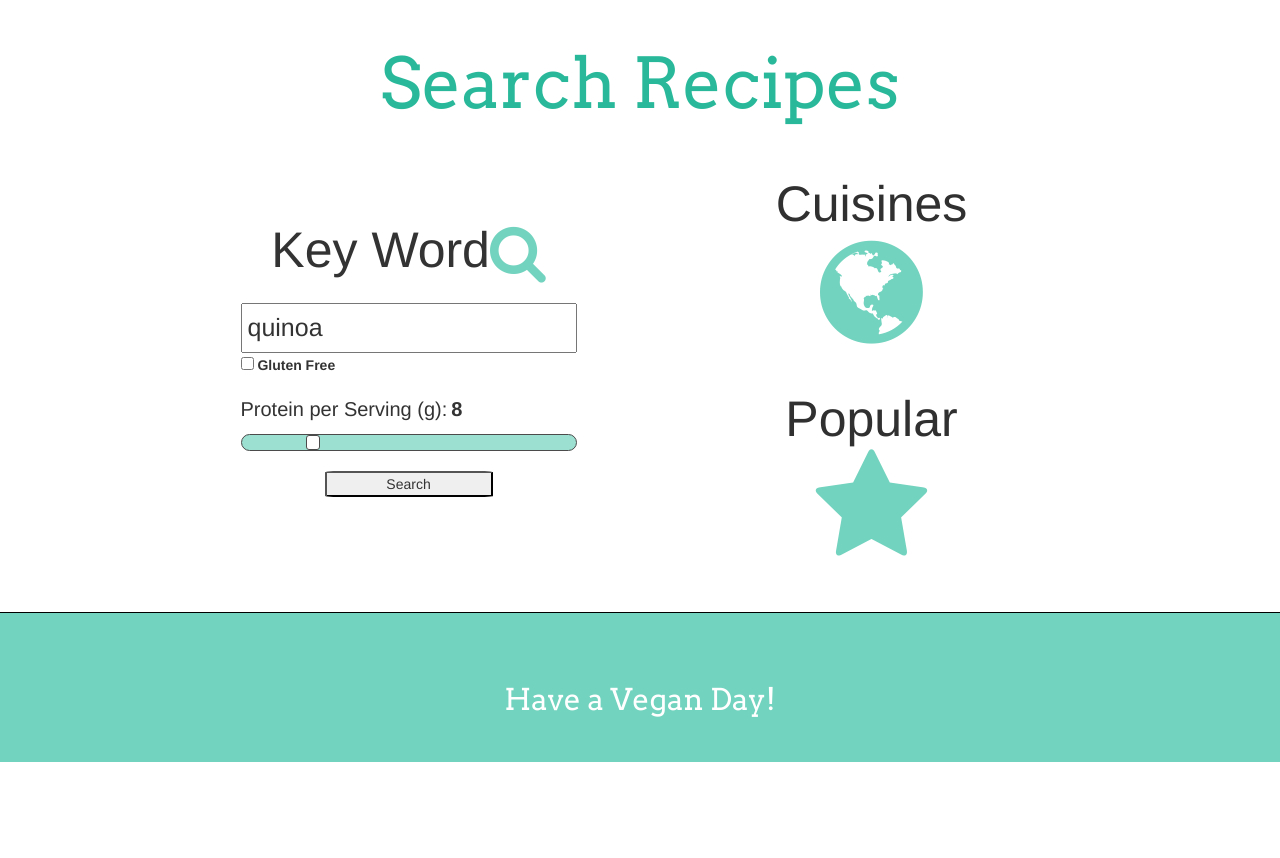
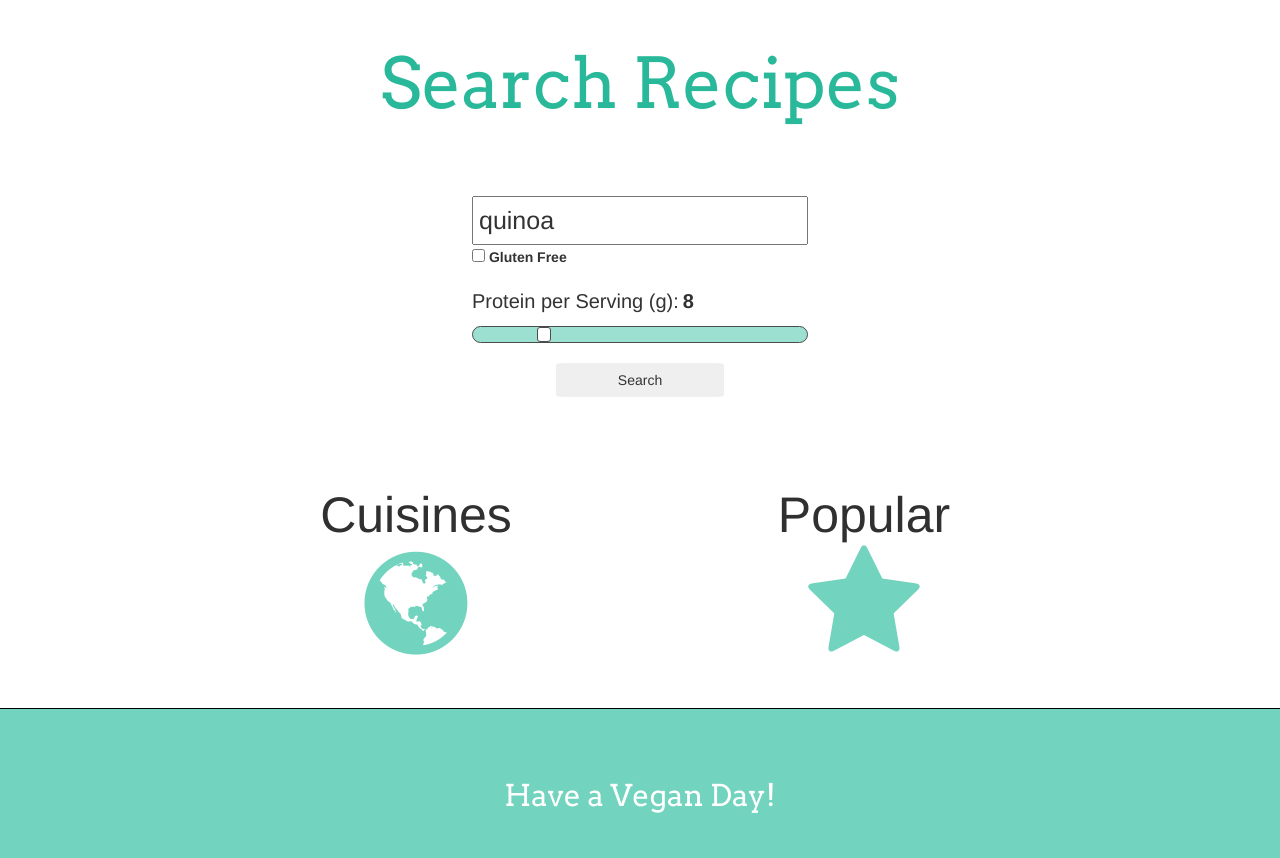
Before and after one commit to a-packer/powered-by-plants, a Flask app: page /search in a window 1280 px wide. Shown: the part 55-913 px from the top of the page. Before the commit the page ends 817 px from the top, so only its background shows below. Run offline with Flask 2, Linux system fonts and the light colour scheme; some libraries are stand-ins or nearby versions.

Commit message:
finished styles for Search Recipes including search results. Removed '<h1>Key Word'

```diff
--- a/static/recipe.js
+++ b/static/recipe.js
@@ -16,10 +16,11 @@ function showRecipes(evt) {
                 time = recipe.readyInMinutes
                 servings = recipe.servings
 
-                newRecipe = document.createElement("div")
+                newRecipe = document.createElement("article")
                 link = document.createElement("button")
+                link.classList.add("btn")
                 link.innerHTML = `<a href="http://127.0.0.1:5000/recipe/${recipe.id}">See Recipe</a>`
-                title_header = document.createElement("h3")
+                title_header = document.createElement("h4")
                 link.append(title_header)
                 link.href = `/recipe/${id}`
                 title_header.innerText = title
--- a/static/styles/search.css
+++ b/static/styles/search.css
@@ -76,9 +76,19 @@ a {
     }
 }
 
+#search_body {
+    padding-bottom: 25px;
+}
 
+div#search-results {
+    padding-inline: 10%;
+}
 
-
+input#search-query {
+    font-size: 18px;
+    padding: 2px;
+    width: 100%;
+}
 
 h1 {
     font-weight: lighter;
@@ -89,8 +99,34 @@ h1 {
 }
 
 h2 {
-    font-size: 50px;
+    font-size: 40px;
     margin-bottom: 0px;
+}
+
+h4 {
+    width: 100%;
+    color: var(--green);
+    font-size: 20px;
+    margin: 0px;
+    text-align: center;
+}
+
+article {
+    height: 100%;
+    width: 100%;
+    padding-bottom: 10px 0px 10px 0px;
+}
+article button.btn {
+    font-size: 12px;
+    margin-bottom: 25px;
+    margin-left: 25%;
+    width: 50%;
+}
+article p {
+    font-size: 12px;
+    margin-top: 0px;
+    text-align: center;
+    width: 100%;
 }
 
 .cont {
@@ -122,6 +158,7 @@ button#search {
     width: 50%;
     border-radius: 5%;
     margin-left: 25%;
+    margin-bottom: 25px;
 }
 p {
     float: left;
@@ -137,9 +174,7 @@ span#protein_amt {
     margin-top: 15px;
 }
 
-#search_body {
-    padding-bottom: 25px;
-}
+
 
 
 
@@ -156,8 +191,31 @@ span#protein_amt {
     }
 
     #query_box {
-        padding-top: 5%;
-        padding-bottom: 8%;
+        padding-top: 2%;
+        padding-bottom: 5%;
+    }
+
+    h4 {
+        width: 100%;
+        color: var(--green);
+        font-size: 30px;
+    }
+
+    article {
+        height: 100%;
+        width: 100%;
+        padding-bottom: 30px;
+    }
+    article button {
+        margin: 10px;
+        font-size: 25px;
+        padding: 10px;
+    }
+    article p {
+        font-size: 20px;
+        margin-top: 5px;
+        margin-bottom: 0px;
+        text-align: center;
     }
 
 
--- a/templates/recipe_templates/search.html
+++ b/templates/recipe_templates/search.html
@@ -15,12 +15,7 @@
   <div class="row">
 
     <div id="query_container">
-      <div class="col col-sm-6" id="query_box">
-
-        <div class="cont">
-          <h2>Key Word</h2>
-          <i class="fa fa-search search-icon"></i>
-        </div>
+      <div class="col col-sm-12" id="query_box">
 
         <div class="cont">
           <form>
@@ -32,25 +27,27 @@
             <label for="protein_scale"></label><p>Protein per Serving (g): </p><span id="protein_amt"></span>
             <input type="range" id="protein_scale" name="protein_scale" min=5 max=20 value=8></br>
 
-            <button id="search">Search</button>
+            <button class="btn" id="search">Search</button>
           </form>
-          <div id="search-results"></div>
+
         </div>
+
+        <div id="search-results"></div>
 
 
       </div>
     </div>
 
-    <div class="col col-sm-6">
+    <div class="col col-sm-12">
 
-      <div class="cont slideanim" id="cuisine_container">
+      <div class="cont slideanim col col-md-6" id="cuisine_container">
           <a href="/cuisine">
             <h2>Cuisines</h2>
             <i class="fa fa-globe search-icon"></i>
           </a>
       </div>
 
-      <div class="cont slideanim_right" id="popular_container">
+      <div class="cont slideanim_right col col-md-6" id="popular_container">
           <a href="/popular">
             <h2>Popular</h2>
             <i class="fa fa-star search-icon"></i>
```
